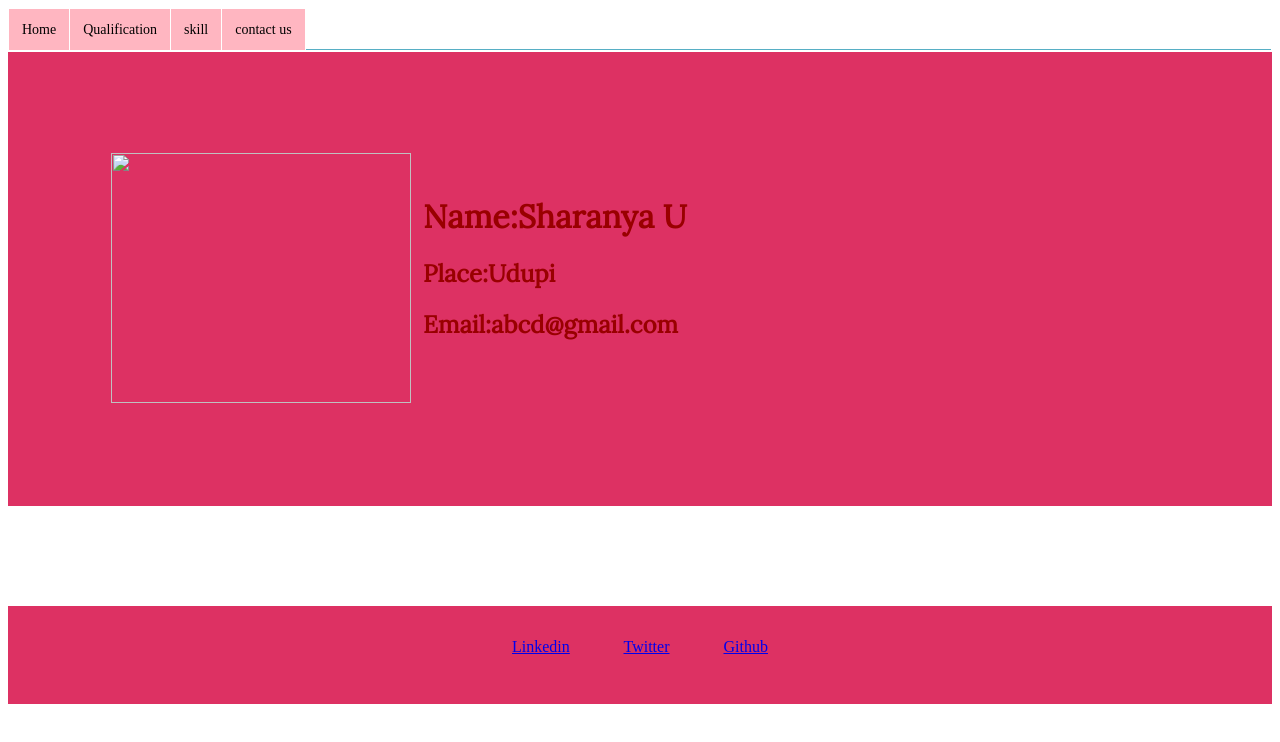
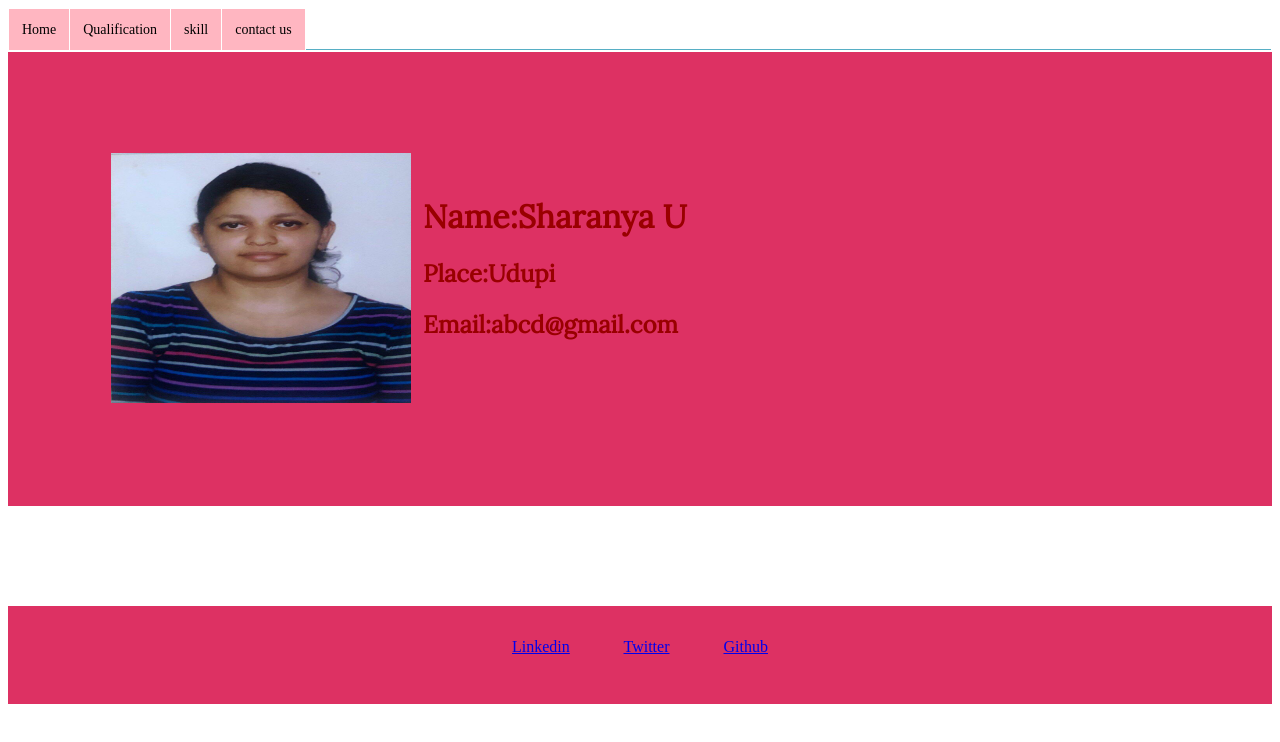
Before and after one commit to sharanyaraou/myinformation.github.io, a plain HTML site: page index.html in a window 1280 px wide. Drawn offline with Linux system fonts and the light colour scheme.

Commit message:
Update index.html
index

```diff
--- a/index.html
+++ b/index.html
@@ -4,7 +4,7 @@
   <meta charset="utf-8">
   <meta name="viewport" content="width=device-width, initial-scale=1.0">
 
-<link rel="shortcut icon" href=""D:\web-applications.github.io\back_ground_pic.jpg"">
+<link rel="shortcut icon" href="D:\web-applications.github.io\back_ground_pic.jpg">
 <link rel="stylesheet" href="styles.css">
 <link rel="preconnect" href="https://fonts.googleapis.com">
 <link rel="preconnect" href="https://fonts.gstatic.com" crossorigin>
@@ -32,7 +32,7 @@
     <table id="first">
       <tr>
         <td>
-    <img src=""C:\Users\my pc\Documents\GitHub\myinformation.github.io\images\my photo.jpeg""alt="my photo" width="300px" height="250px">
+    <img src="https://github.com/sharanyaraou/myinformation.github.io/blob/main/images/my%20photo.jpeg"alt="my photo" width="300px" height="250px">
     </td>
     <td></td>
     <td></td>
```
